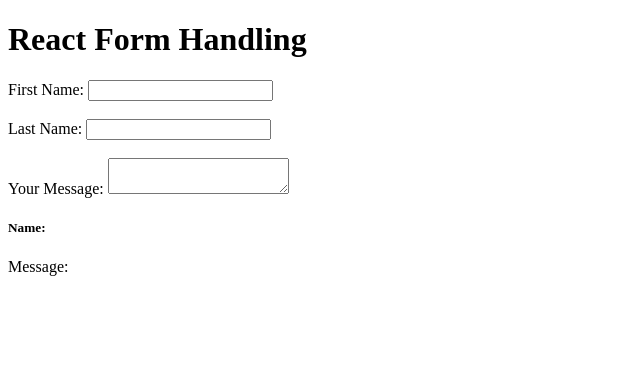
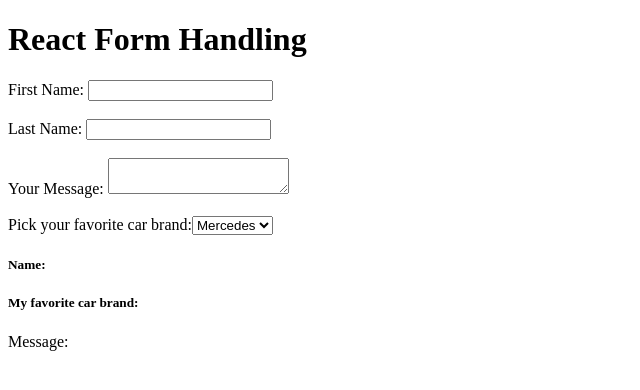
Before and after one commit to MccGrey/react-form-handling, a React (Create React App) app: page / in a window 1280 px wide. Shown: the top 390 px of the page, without its empty margins (0-640 px from the left). Built offline with nearby package versions, Linux system fonts and the light colour scheme.

Commit message:
update - add select input field

```diff
--- a/src/App.js
+++ b/src/App.js
@@ -47,10 +47,27 @@ function App() {
             onChange={handleChange}
           />
         </label>
+        <br />
+        <br />
+        <label>
+          Pick your favorite car brand:
+          <select
+            name="carBrand"
+            value={state.carBrand}
+            onChange={handleChange}
+          >
+            <option value="mercedes">Mercedes</option>
+            <option value="bmw">BMW</option>
+            <option value="maserati">Maserati</option>
+            <option value="infinity">Infinity</option>
+            <option value="audi">Audi</option>
+          </select>
+        </label>
       </form>
       <h5>
         Name: {state.fname} {state.lname}
       </h5>
+      <h5>My favorite car brand: {state.carBrand}</h5>
       <p>Message: {state.message}</p>
     </div>
   );
```
